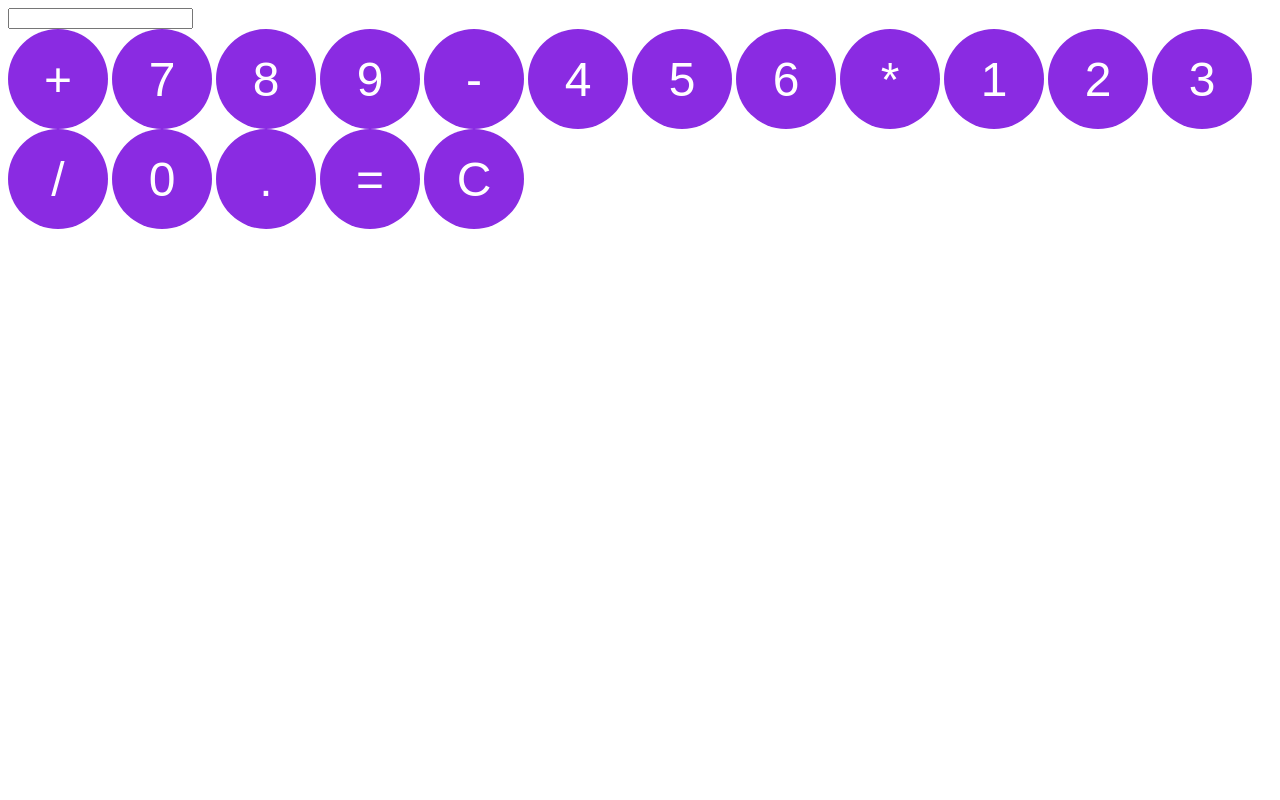
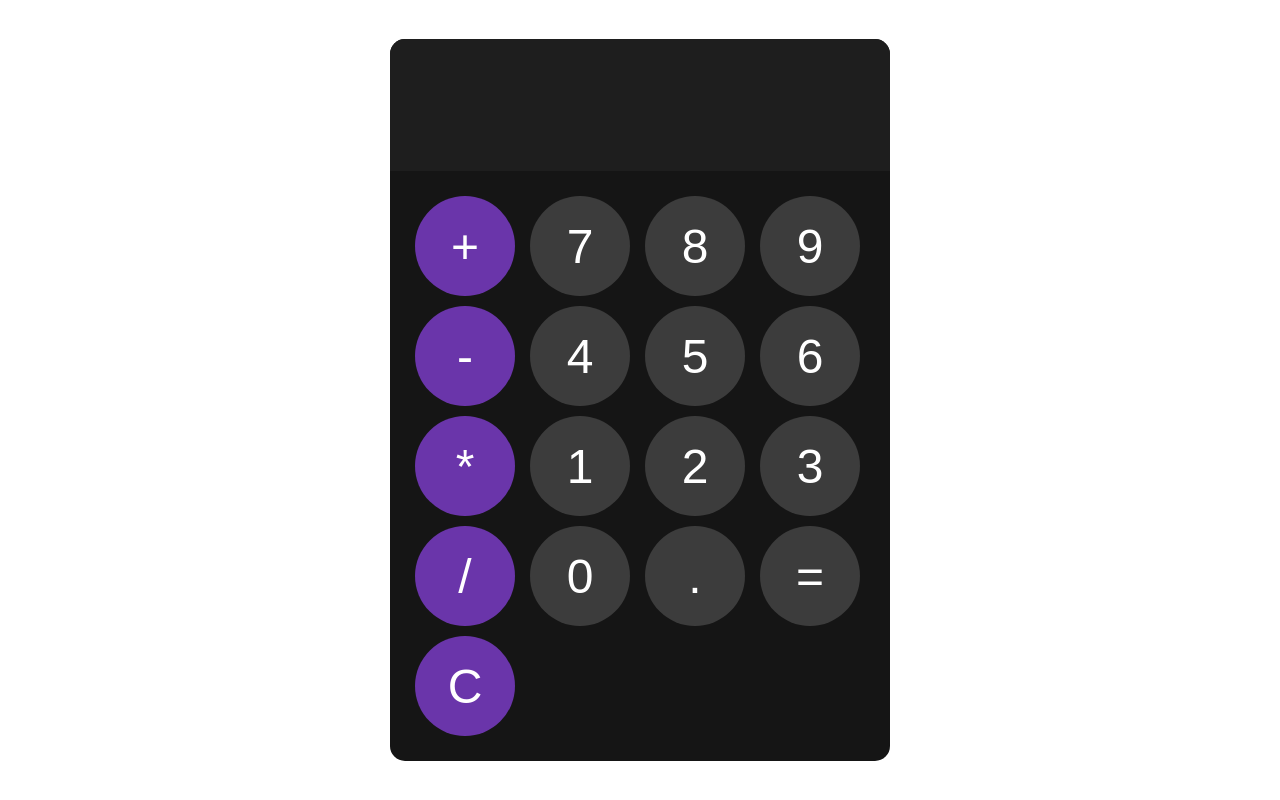
Before and after one commit to greemjvhgv/greemjvhgv.github.io, a plain HTML site: page index.html in a window 1280 px wide. Drawn offline with Linux system fonts and the light colour scheme.

Commit message:
Update style.css

```diff
--- a/style.css
+++ b/style.css
@@ -1,10 +1,61 @@
+body{
+  margin: 0;
+  display: flex;
+  justify-content: center;
+  align-items: center;
+  height: 100vh;
+}
+
+#calculator{
+    font-family: Arial, sans-serif;
+    background-color: rgb(21, 21, 21);
+    border-radius: 15px;
+    max-width: 500px;
+    overflow: hidden;
+}
+
+#display{
+    width: 100%;
+    padding: 20px;
+    font-size: 5rem;
+    text-align: left;
+    border: none;
+    background-color: rgb(30, 30, 30);;
+    color: white;
+}
+
+#keys{
+    display: grid;
+    grid-template-columns: repeat(4, 1fr);
+    gap: 10px;
+    padding: 25px;
+}
+
 button{
     width: 100px;
     height: 100px;
     border-radius: 50px;
     border: none;
-    background-color: blueviolet;
-    color: white;
+    background-color: rgb(60, 60, 60);
+    color: rgb(255, 255, 255);
     font-size: 3rem;
     cursor: pointer;
 }
+
+button:hover{
+    background:  rgb(92, 92, 92);
+}
+
+button:active{
+    background: rgb(106, 53, 170);
+}
+
+.operator-btn{
+    background-color: rgb(106, 53, 170);
+}
+.operator-btn:hover{
+    background-color: rgb(149, 75, 240);
+}
+.operator-btn:active{
+    background-color: rgb(102, 52, 163);
+}
```
